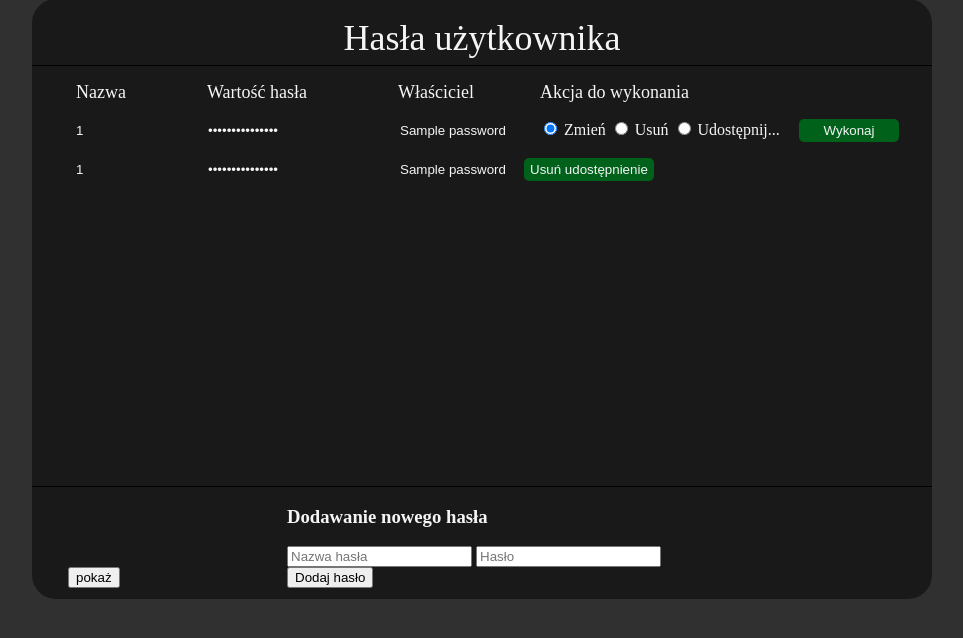
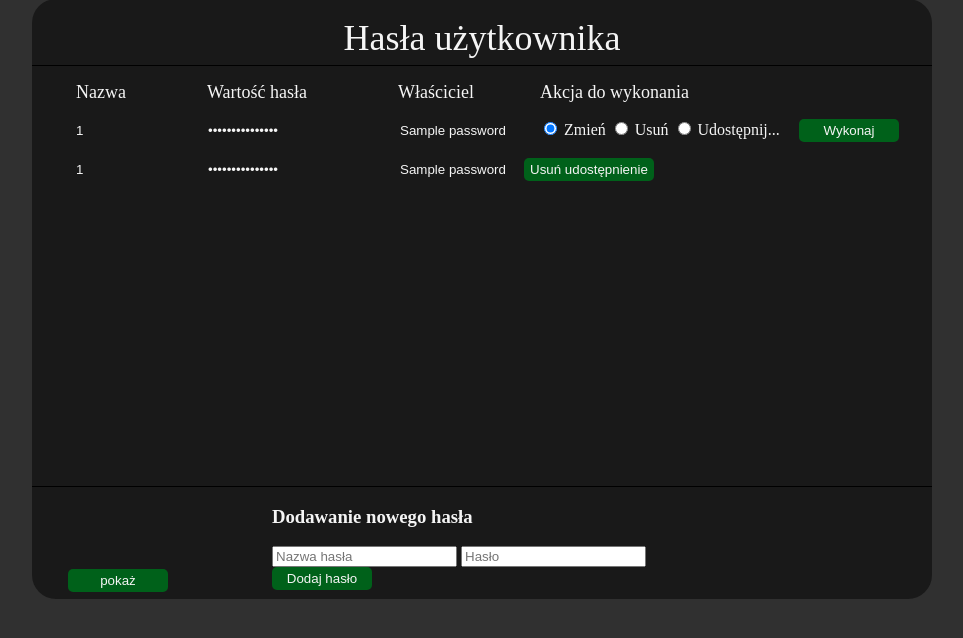
Before and after one commit to 7Bubun/secure-web-password-manager, a Flask app: template application/templates/passwords.html in a window 1280 px wide. Shown: the part 81-719 px from the top of the page, without its empty margins (158-1121 px from the left). Run offline with Flask 2, Linux system fonts and the light colour scheme; the template is opened without the code that fills it: most values are stand-ins (such as "Sample title", 1, 10 or a date in 2020); parts of the project's set-up code (start-up, migrations or seed data) failed here and were passed over; some libraries are stand-ins or nearby versions.

Commit message:
Fix some bugs or mistakes

```diff
--- a/application/static/css/style.css
+++ b/application/static/css/style.css
@@ -170,7 +170,7 @@ body {
 }
 
 .passwords-add-content {
-    width: 390px;
+    width: 420px;
     margin-left: auto;
     margin-right: auto;
 }
--- a/application/templates/logged_layout.html
+++ b/application/templates/logged_layout.html
@@ -11,7 +11,7 @@
             Hasła
         </a>
 
-        <a href="/password-management/change-password" class="navbar-btn">
+        <a href="/account/change-password" class="navbar-btn">
             Zmień hasło
         </a>
 
--- a/application/templates/passwords.html
+++ b/application/templates/passwords.html
@@ -88,12 +88,12 @@
                 <input type="text" name="name" placeholder="Nazwa hasła" />
                 <input type="text" name="password" placeholder="Hasło" />
                 <input type="hidden" name="csrf_token" value="{{ csrf_token() }}" />
-                <input type="submit" value="Dodaj hasło" />
+                <input type="submit" value="Dodaj hasło" class="btn-input" />
             </form>
         </div>
 
         <div class="passwords-show-hide-btn">
-            <button id="show-hide" onclick="hideOrShowPasswords()">pokaż</button>
+            <button id="show-hide" class="btn-input" onclick="hideOrShowPasswords()">pokaż</button>
         </div>
     </div>
 </div>
```
Also changed, not shown: application/account.py (+7 -1 lines).
